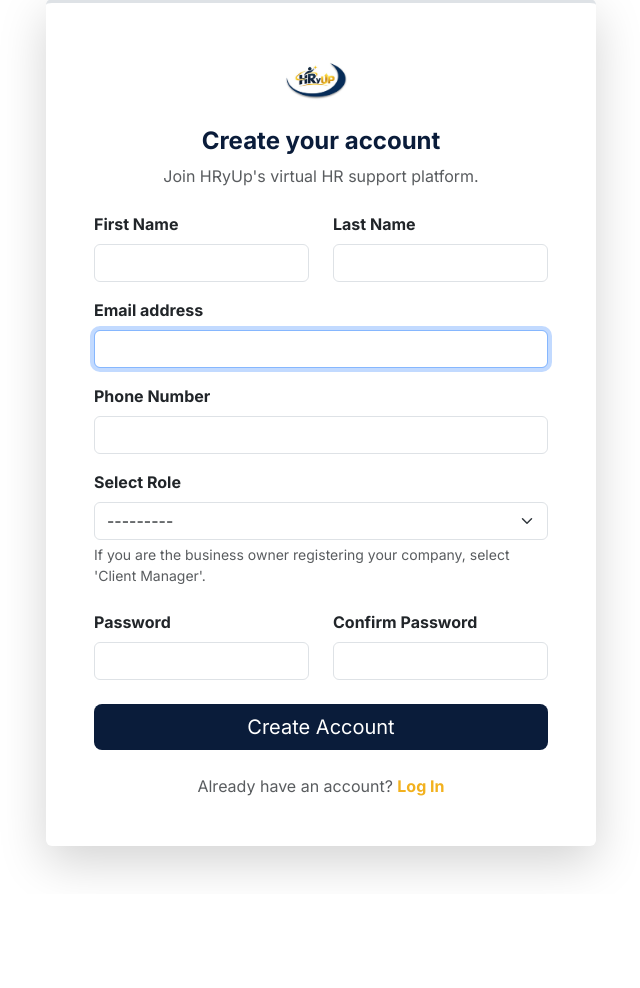
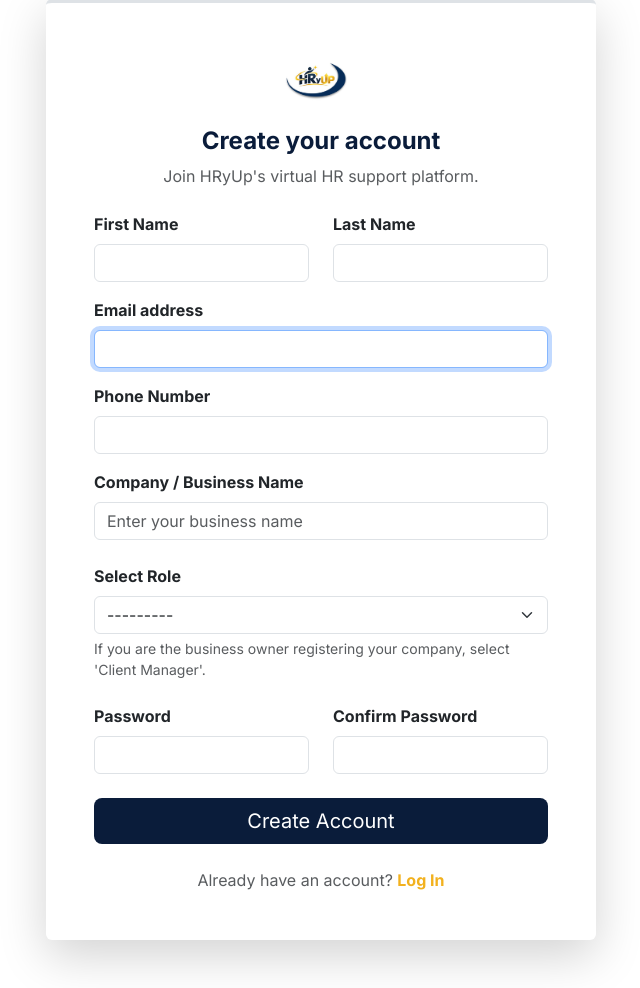
Before and after one commit to Jaycee041305/hryup-platform, a Django app: page /accounts/signup/ in a window 1280 px wide. Shown: the part 49-1037 px from the top of the page, without its empty margins (319-959 px from the left). Before the commit the page ends 924 px from the top, so only its background shows below. Run offline with Django 5.2, Linux system fonts and the light colour scheme.

Commit message:
Enhance public signup to automatically generate Company and Employee profile

```diff
--- a/accounts/forms.py
+++ b/accounts/forms.py
@@ -21,6 +21,12 @@ class EmailAuthenticationForm(AuthenticationForm):
     )
 
 class UserRegistrationForm(UserCreationForm):
+    company_name = forms.CharField(
+        max_length=255,
+        required=True,
+        label="Company Name",
+        widget=forms.TextInput(attrs={'class': 'form-control', 'placeholder': 'Enter your business name'})
+    )
     role = forms.ChoiceField(
         choices=[
             ('', '---------'),
@@ -29,15 +35,48 @@ class UserRegistrationForm(UserCreationForm):
         ],
         widget=forms.Select(attrs={'class': 'form-select'})
     )
+
     class Meta:
         model = User
-        fields = ['email', 'first_name', 'last_name', 'phone', 'role']
+        fields = ['email', 'first_name', 'last_name', 'phone', 'company_name', 'role']
         widgets = {
             'email': forms.EmailInput(attrs={'class': 'form-control'}),
             'first_name': forms.TextInput(attrs={'class': 'form-control'}),
             'last_name': forms.TextInput(attrs={'class': 'form-control'}),
             'phone': forms.TextInput(attrs={'class': 'form-control'}),
         }
+
+    def save(self, commit=True):
+        user = super().save(commit=False)
+        if commit:
+            user.save()
+
+            role = self.cleaned_data.get('role')
+            company_name = self.cleaned_data.get('company_name')
+
+            if company_name and role in ['CLIENT_MANAGER', 'CLIENT_EMPLOYEE']:
+                from companies.models import Company
+                from employees.models import Employee
+                import datetime
+
+                # Check if company exists by name (case-insensitive) to prevent duplicates if possible
+                company = Company.objects.filter(name__iexact=company_name).first()
+                if not company:
+                    company = Company.objects.create(
+                        name=company_name,
+                        email=user.email,
+                        phone=user.phone
+                    )
+
+                Employee.objects.create(
+                    user=user,
+                    company=company,
+                    department='Management' if role == 'CLIENT_MANAGER' else 'General',
+                    position='Manager' if role == 'CLIENT_MANAGER' else 'Employee',
+                    hire_date=datetime.date.today(),
+                    status=Employee.StatusChoices.ACTIVE
+                )
+        return user
 
 class AdminUserCreateForm(forms.ModelForm):
     company = forms.ModelChoiceField(
@@ -96,7 +135,7 @@ class AdminUserCreateForm(forms.ModelForm):
 
             # Create Employee profile if it's a client role
             if role in ['CLIENT_MANAGER', 'CLIENT_EMPLOYEE'] and company:
-                from employees.models import Employee, StatusChoices
+                from employees.models import Employee
                 import datetime
 
                 Employee.objects.create(
@@ -105,7 +144,7 @@ class AdminUserCreateForm(forms.ModelForm):
                     department='Management' if role == 'CLIENT_MANAGER' else 'General',
                     position='Manager' if role == 'CLIENT_MANAGER' else 'Employee',
                     hire_date=datetime.date.today(),
-                    status=StatusChoices.ACTIVE
+                    status=Employee.StatusChoices.ACTIVE
                 )
 
         return user
--- a/templates/accounts/signup.html
+++ b/templates/accounts/signup.html
@@ -60,6 +60,14 @@
                 </div>
 
                 <div class="mb-4">
+                    <label for="{{ form.company_name.id_for_label }}" class="form-label fw-bold">Company / Business Name</label>
+                    {{ form.company_name }}
+                    {% if form.company_name.errors %}
+                        <div class="text-danger small mt-1">{{ form.company_name.errors.0 }}</div>
+                    {% endif %}
+                </div>
+
+                <div class="mb-4">
                     <label for="{{ form.role.id_for_label }}" class="form-label fw-bold">Select Role</label>
                     {{ form.role }}
                     <div class="form-text">If you are the business owner registering your company, select 'Client Manager'.</div>
```
